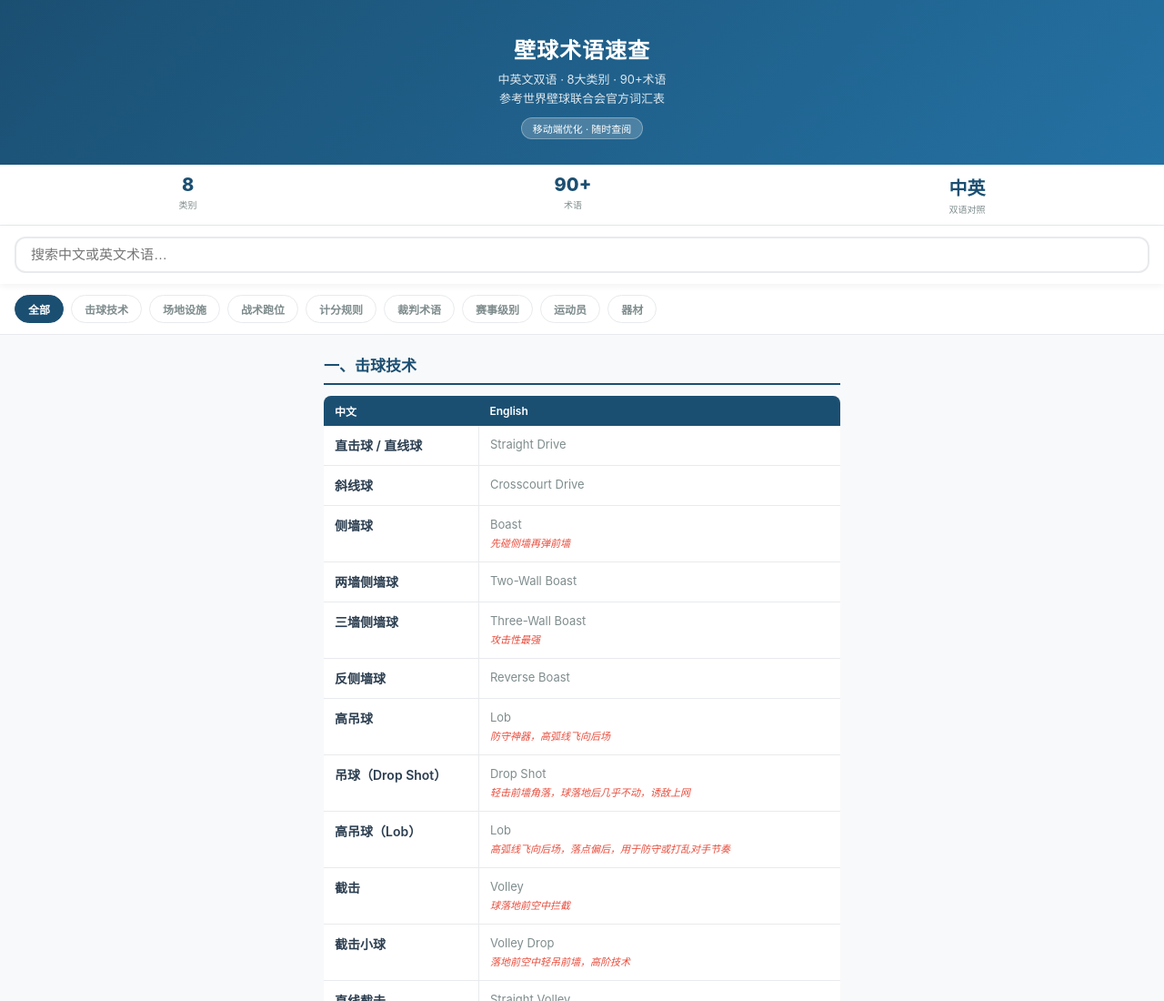
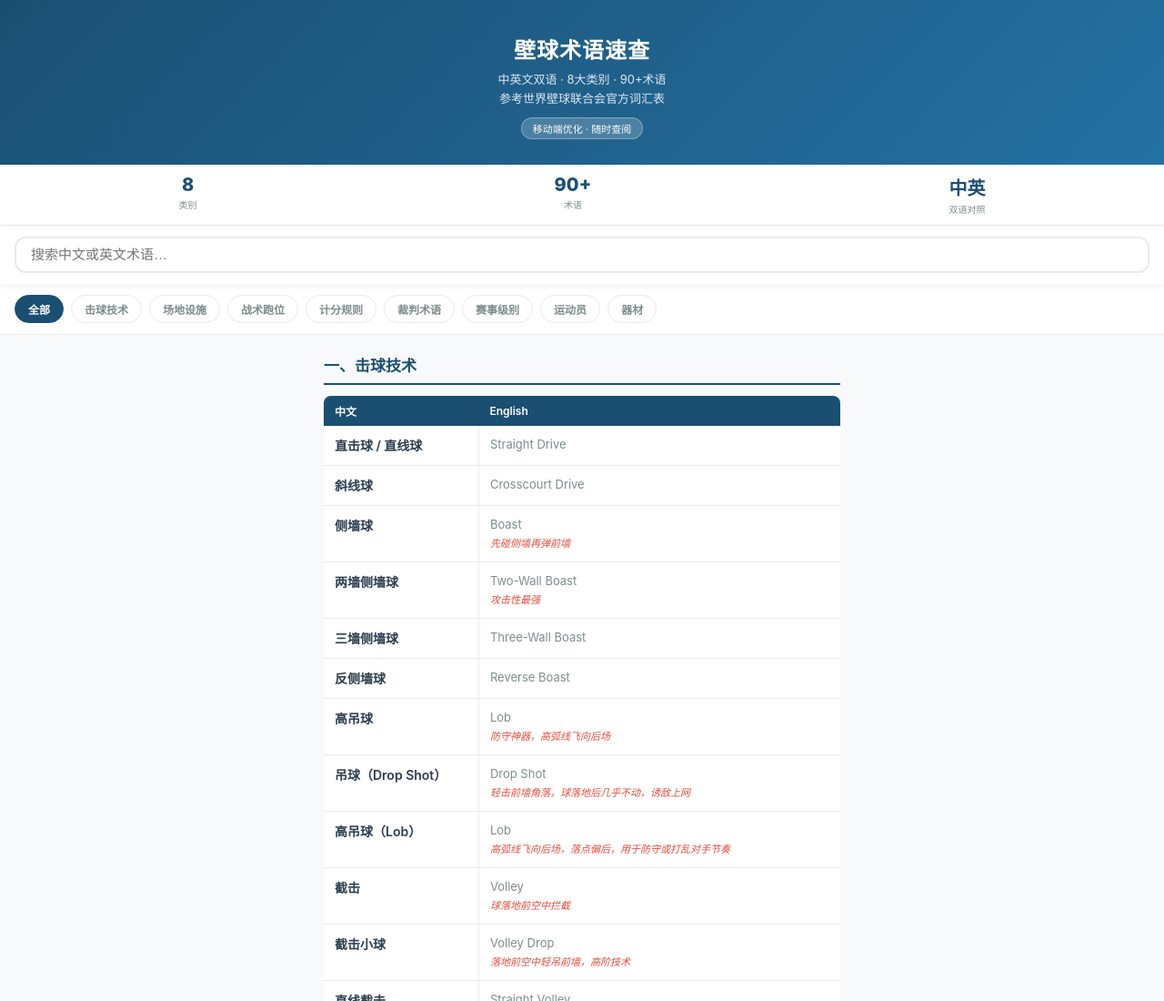
Before and after one commit to JackyLyu-coder/squashevent, a plain HTML site: page index.html in a window 1280 px wide. Shown: the top 1100 px of the page at 91% size. Drawn offline with Linux system fonts and the light colour scheme.

Commit message:
修正Boast攻击力描述（两墙>三墙）

```diff
--- a/index.html
+++ b/index.html
@@ -307,8 +307,8 @@ body {
         <tr class="term-row"><td>直击球 / 直线球</td><td>Straight Drive</td></tr>
         <tr class="term-row"><td>斜线球</td><td>Crosscourt Drive</td></tr>
         <tr class="term-row"><td>侧墙球</td><td>Boast <span class="term-note">先碰侧墙再弹前墙</span></td></tr>
-        <tr class="term-row"><td>两墙侧墙球</td><td>Two-Wall Boast</td></tr>
-        <tr class="term-row"><td>三墙侧墙球</td><td>Three-Wall Boast <span class="term-note">攻击性最强</span></td></tr>
+        <tr class="term-row"><td>两墙侧墙球</td><td>Two-Wall Boast <span class="term-note">攻击性最强</span></td></tr>
+        <tr class="term-row"><td>三墙侧墙球</td><td>Three-Wall Boast</td></tr>
         <tr class="term-row"><td>反侧墙球</td><td>Reverse Boast</td></tr>
         <tr class="term-row"><td>高吊球</td><td>Lob <span class="term-note">防守神器，高弧线飞向后场</span></td></tr>
         <tr class="term-row"><td>吊球（Drop Shot）</td><td>Drop Shot <span class="term-note">轻击前墙角落，球落地后几乎不动，诱敌上网</span></td></tr>
```
